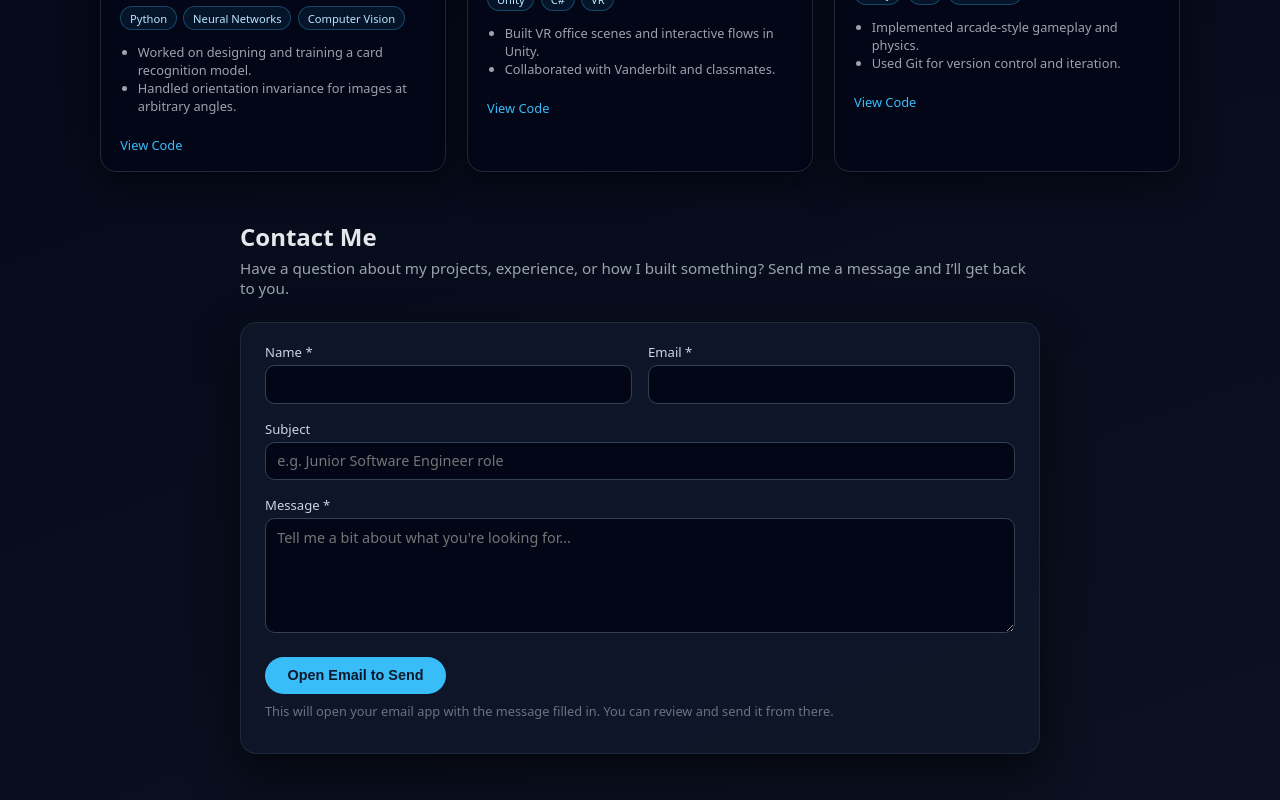
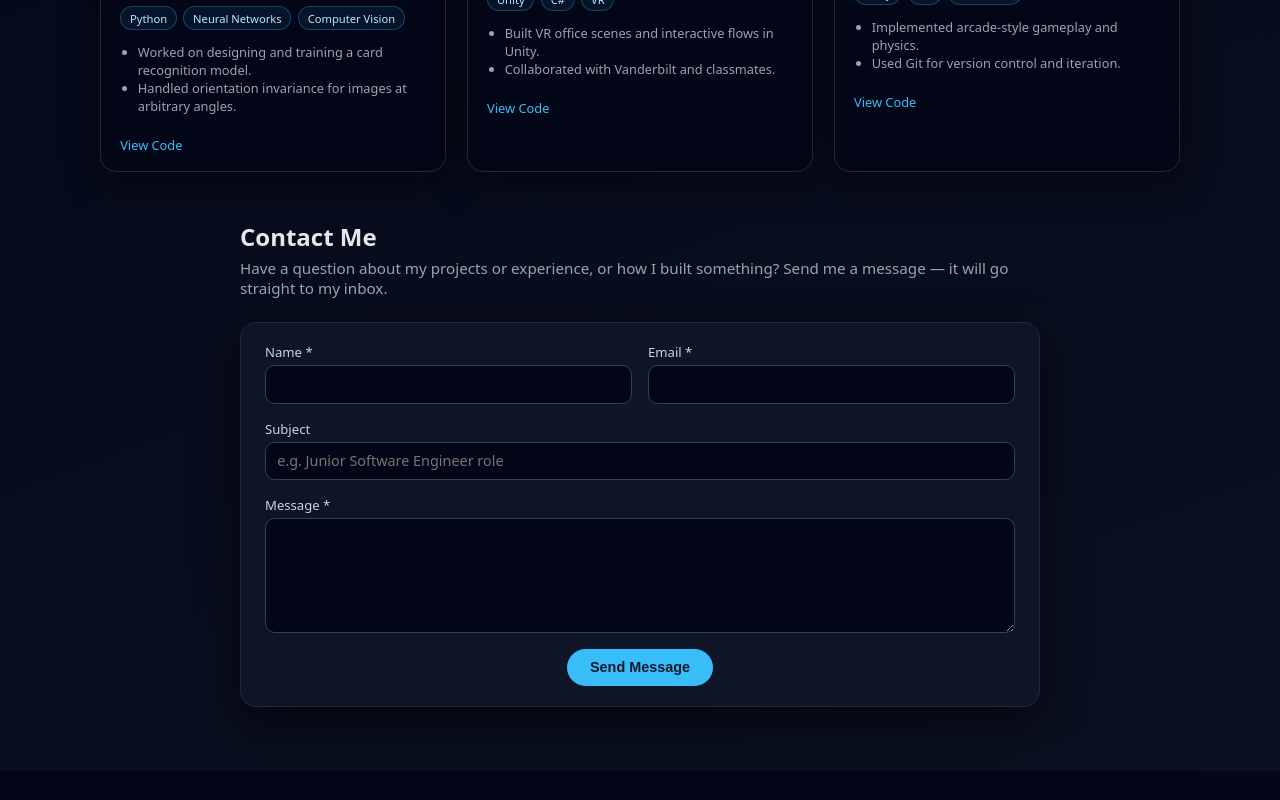
Before and after one commit to RonnieJackson507/Portfolio-Website, a React (Vite) app in the folder frontend/: page / in a window 1280 px wide. Shown: the part 2190-2990 px from the top of the page. After the commit the page ends 2961 px from the top, so only its background shows below. Built offline with nearby package versions, Linux system fonts and the light colour scheme.

Commit message:
Made the contact form functional

```diff
--- a/frontend/src/components/ContactForm.css
+++ b/frontend/src/components/ContactForm.css
@@ -67,7 +67,8 @@
 }
 
 .contact-submit {
-  margin-top: 0.5rem;
+  display: block;
+  margin: 1rem auto 0;
 }
 
 .contact-hint {
@@ -76,8 +77,27 @@
   color: #6b7280;
 }
 
+.contact-status {
+  text-align: center;
+  margin-top: 0.75rem;
+  font-size: 0.9rem;
+  color: #93c5fd;
+}
+
+.contact-status.error {
+  color: #fca5a5;
+}
+
+.contact-status.success {
+  color: #bbf7d0;
+}
+
 @media (max-width: 640px) {
   .contact-form {
     padding: 1rem 1.1rem;
   }
+
+  .contact-submit {
+    width: 100%;
+  }
 }
--- a/frontend/src/components/ContactForm.jsx
+++ b/frontend/src/components/ContactForm.jsx
@@ -2,55 +2,31 @@ import { useState } from "react";
 import "./ContactForm.css";
 
 export default function ContactForm() {
-  const [form, setForm] = useState({
-    name: "",
-    email: "",
-    subject: "",
-    message: ""
-  });
+  const [result, setResult] = useState("");
+  const [loading, setLoading] = useState(false);
 
-  const [error, setError] = useState("");
+  const onSubmit = async (event) => {
+    event.preventDefault();
+    setResult("");
+    setLoading(true);
 
-  const handleChange = (e) => {
-    const { name, value } = e.target;
-    setForm((prev) => ({
-      ...prev,
-      [name]: value
-    }));
-  };
+    const formData = new FormData(event.target);
+    formData.append("access_key", import.meta.env.VITE_WEB3FORMS_ACCESS_KEY);
 
-  const handleSubmit = (e) => {
-    e.preventDefault();
-    setError("");
+    const response = await fetch("https://api.web3forms.com/submit", {
+      method: "POST",
+      body: formData
+    });
 
-    const { name, email, subject, message } = form;
+    const data = await response.json();
+    setLoading(false);
 
-    // simple validation
-    if (!name || !email || !message) {
-      setError("Please fill in your name, email, and message.");
-      return;
+    if (data.success) {
+      setResult("✅ Message sent successfully!");
+      event.target.reset(); // clear form
+    } else {
+      setResult("❌ Something went wrong. Please try again.");
     }
-
-    const mailTo = "RonnieJ507@gmail.com"; // your address (not shown in UI)
-    const mailSubject =
-      subject.trim() !== ""
-        ? `[Portfolio] ${subject}`
-        : `[Portfolio] Message from ${name}`;
-    const mailBody =
-      `Name: ${name}\n` +
-      `Email: ${email}\n\n` +
-      `Message:\n${message}`;
-
-    const mailtoLink =
-      "mailto:" +
-      encodeURIComponent(mailTo) +
-      "?subject=" +
-      encodeURIComponent(mailSubject) +
-      "&body=" +
-      encodeURIComponent(mailBody);
-
-    // Open the user's email client with pre-filled content
-    window.location.href = mailtoLink;
   };
 
   return (
@@ -58,75 +34,55 @@ export default function ContactForm() {
       <header className="contact-header">
         <h2>Contact Me</h2>
         <p>
-          Have a question about my projects, experience, or how I built
-          something? Send me a message and I’ll get back to you.
+          Have a question about my projects or experience, or how I built
+          something? Send me a message —
+          it will go straight to my inbox.
         </p>
       </header>
 
-      <form className="contact-form" onSubmit={handleSubmit}>
+      <form className="contact-form" onSubmit={onSubmit}>
+        <input type="text" name="botcheck" style={{ display: "none" }} tabIndex="-1" autoComplete="off"/>
+
         <div className="contact-row">
           <div className="contact-field">
             <label htmlFor="name">Name *</label>
-            <input
-              id="name"
-              name="name"
-              type="text"
-              autoComplete="name"
-              value={form.name}
-              onChange={handleChange}
-              required
-            />
+            <input type="text" id="name" name="name" required />
           </div>
 
           <div className="contact-field">
             <label htmlFor="email">Email *</label>
-            <input
-              id="email"
-              name="email"
-              type="email"
-              autoComplete="email"
-              value={form.email}
-              onChange={handleChange}
-              required
-            />
+            <input type="email" id="email" name="email" required />
           </div>
         </div>
 
         <div className="contact-field">
           <label htmlFor="subject">Subject</label>
           <input
+            type="text"
             id="subject"
             name="subject"
-            type="text"
-            value={form.subject}
-            onChange={handleChange}
             placeholder="e.g. Junior Software Engineer role"
           />
         </div>
 
         <div className="contact-field">
           <label htmlFor="message">Message *</label>
-          <textarea
-            id="message"
-            name="message"
-            rows={5}
-            value={form.message}
-            onChange={handleChange}
-            required
-            placeholder="Tell me a bit about what you're looking for..."
-          />
+          <textarea id="message" name="message" rows={5} required></textarea>
         </div>
 
-        {error && <p className="contact-error">{error}</p>}
-
-        <button type="submit" className="btn btn--primary contact-submit">
-          Open Email to Send
+        <button
+          type="submit"
+          className="btn btn--primary contact-submit"
+          disabled={loading}
+        >
+          {loading ? "Sending..." : "Send Message"}
         </button>
 
-        <p className="contact-hint">
-          This will open your email app with the message filled in. You can
-          review and send it from there.
-        </p>
+        {result && (
+          <p className={`contact-status ${result.includes("❌") ? "error" : "success"}`}>
+            {result}
+          </p>
+        )}
       </form>
     </section>
   );
```
Also changed, not shown: 1 other file (tests, documents, lock files or other folders).
